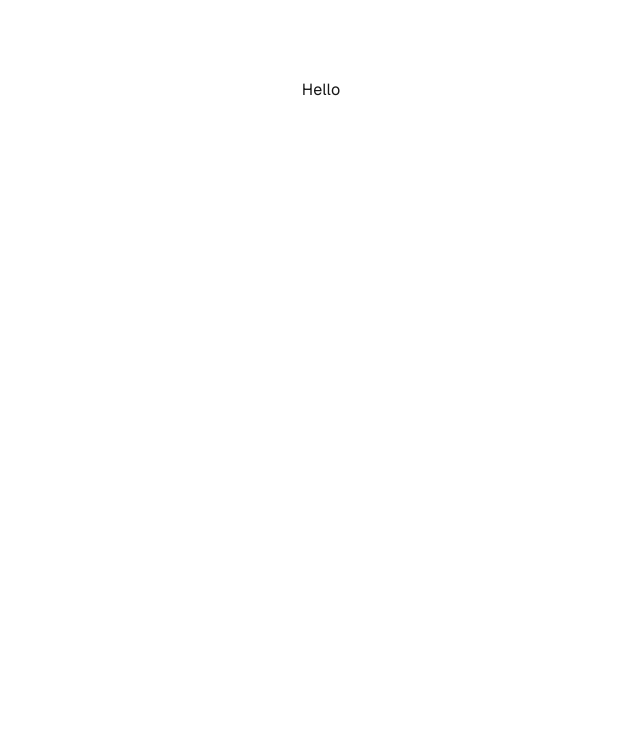
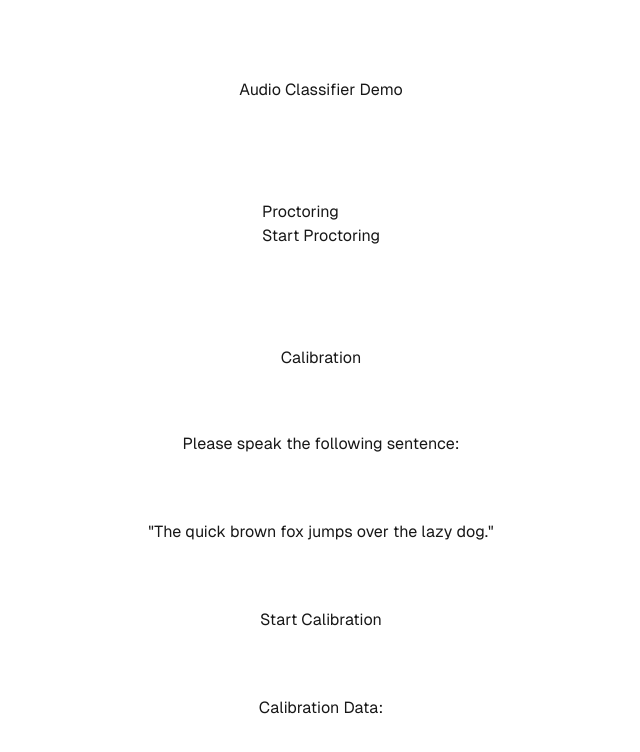
Before and after one commit to nidhiyashwanth/speech-recognition-web-speech-api, a Next.js app: page / in a window 1280 px wide. Shown: the top 752 px of the page, without its empty margins (319-959 px from the left). Built offline with nearby package versions, Linux system fonts and the light colour scheme.

Commit message:
add some changes

```diff
--- a/app/page.tsx
+++ b/app/page.tsx
@@ -1,9 +1,62 @@
+// @ts-nocheck
+"use client";
+
 import Image from "next/image";
+import { useState } from "react";
 
 export default function Home() {
+  const [isTalking, setIsTalking] = useState(false);
+  const [calibrationData, setCalibrationData] = useState([]);
+  const handleProctoring = async () => {
+    const stream = await navigator.mediaDevices.getUserMedia({ audio: true });
+
+    // Placeholder: Here you would integrate Mediapipe's audio model to process the stream
+    console.log("Proctoring audio stream started.");
+
+    // Simulate continuous voice detection
+    setIsTalking(true);
+
+    // Stop the stream when done
+    stream.getTracks().forEach((track) => track.stop());
+  };
+
+  const handleCalibration = async () => {
+    // Request audio input from the user's microphone
+    const stream = await navigator.mediaDevices.getUserMedia({ audio: true });
+
+    // Placeholder: Here you would integrate Mediapipe's audio model to process the stream
+    console.log("Audio stream started for calibration.");
+
+    // After processing, store the calibration data (like voice confidence)
+    // In a real app, this would come from the Mediapipe model's output
+    setCalibrationData([...calibrationData, { score: Math.random() * 100 }]);
+
+    // Stop the stream after calibration is done
+    stream.getTracks().forEach((track) => track.stop());
+  };
+
   return (
     <div className="grid grid-rows-[20px_1fr_20px] items-center justify-items-center min-h-screen p-8 pb-20 gap-16 sm:p-20 font-[family-name:var(--font-geist-sans)]">
-      <p>Hello</p>
+      <h1>Audio Classifier Demo</h1>
+
+      <div>
+        <h1>Proctoring</h1>
+        <button onClick={handleProctoring}>Start Proctoring</button>
+        {isTalking && <p>Student is talking. Monitoring...</p>}
+      </div>
+
+      <h1>Calibration</h1>
+      <p>Please speak the following sentence:</p>
+      <p>"The quick brown fox jumps over the lazy dog."</p>
+      <button onClick={handleCalibration}>Start Calibration</button>
+      <div>
+        <h2>Calibration Data:</h2>
+        <ul>
+          {calibrationData.map((data, index) => (
+            <li key={index}>Voice confidence score: {data.score.toFixed(2)}</li>
+          ))}
+        </ul>
+      </div>
     </div>
   );
 }
```
Also changed, not shown: app/audio/page.tsx (deleted).
